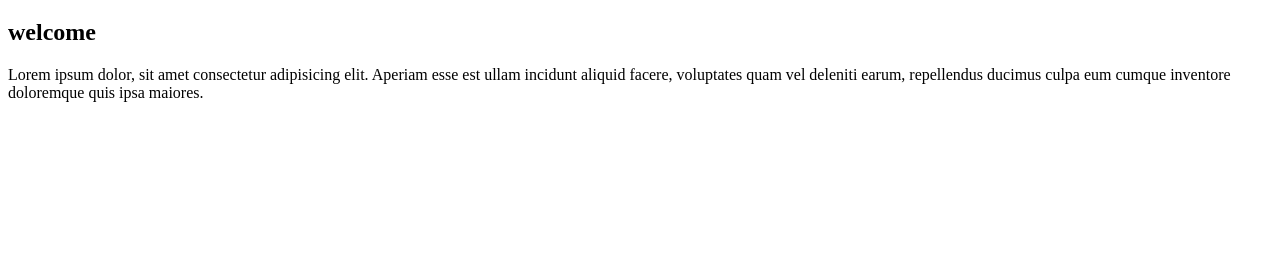
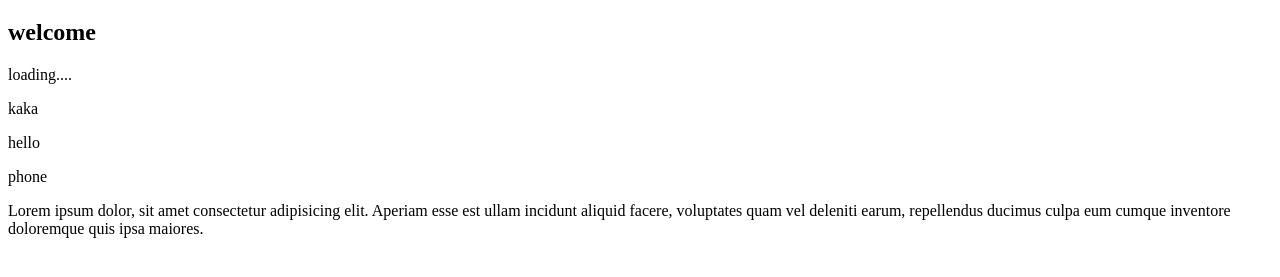
Before and after one commit to trungkoderlor/bai4-be, a plain HTML site: page index.html in a window 1280 px wide. Shown: the part 61-338 px from the top of the page. Drawn offline with Linux system fonts and the light colour scheme.

Commit message:
update home 2.0

```diff
--- a/index.html
+++ b/index.html
@@ -8,6 +8,10 @@
 <body>
     <h1>home</h1>
     <h2>welcome</h2>
+    <p>loading....</p>
+    <p>kaka</p>
+    <p>hello</p>
+    <p>phone</p>
     <p>Lorem ipsum dolor, sit amet consectetur adipisicing elit. Aperiam esse est ullam incidunt aliquid facere, voluptates quam vel deleniti earum, repellendus ducimus culpa eum cumque inventore doloremque quis ipsa maiores.</p>
 </body>
 </html>
```
